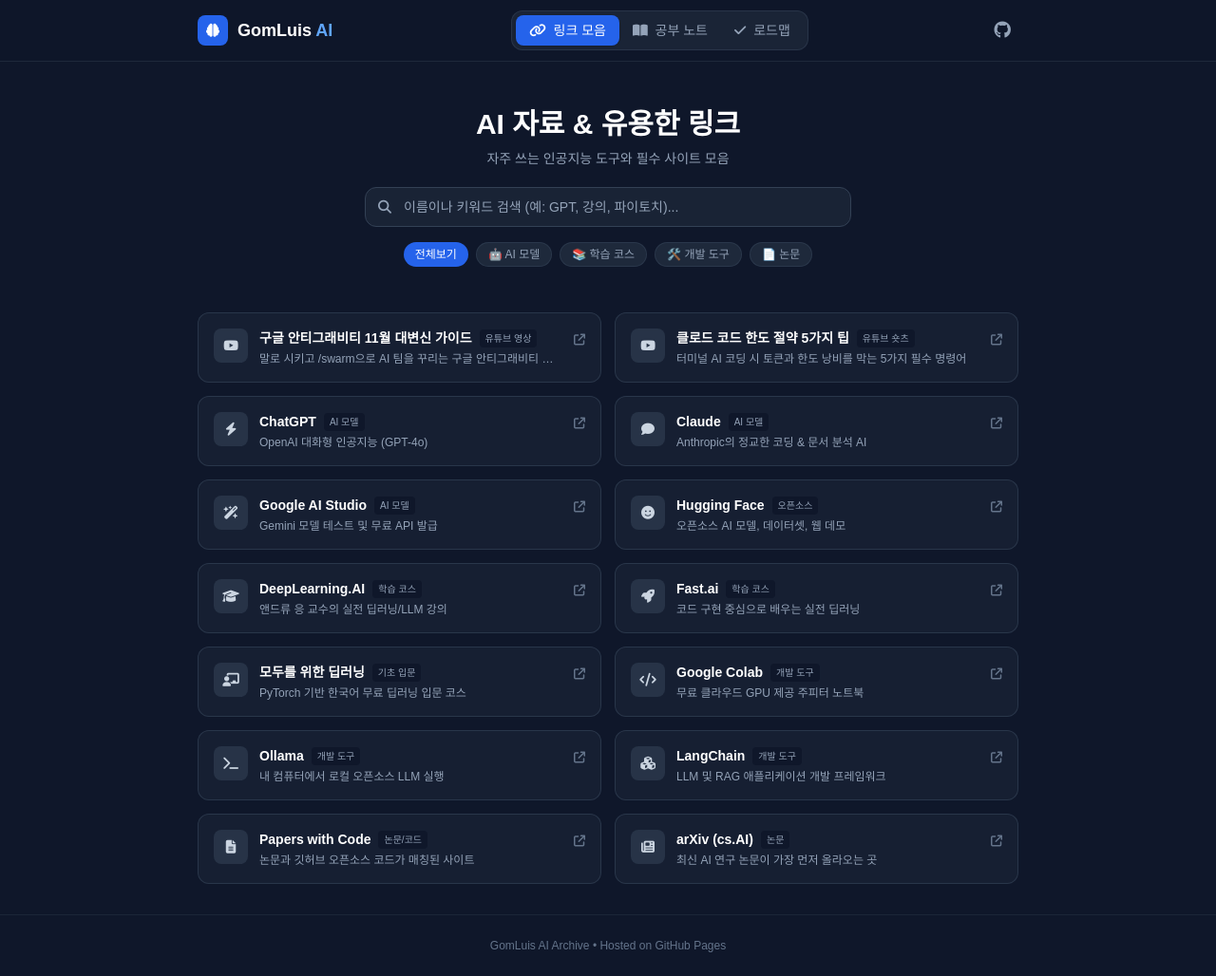
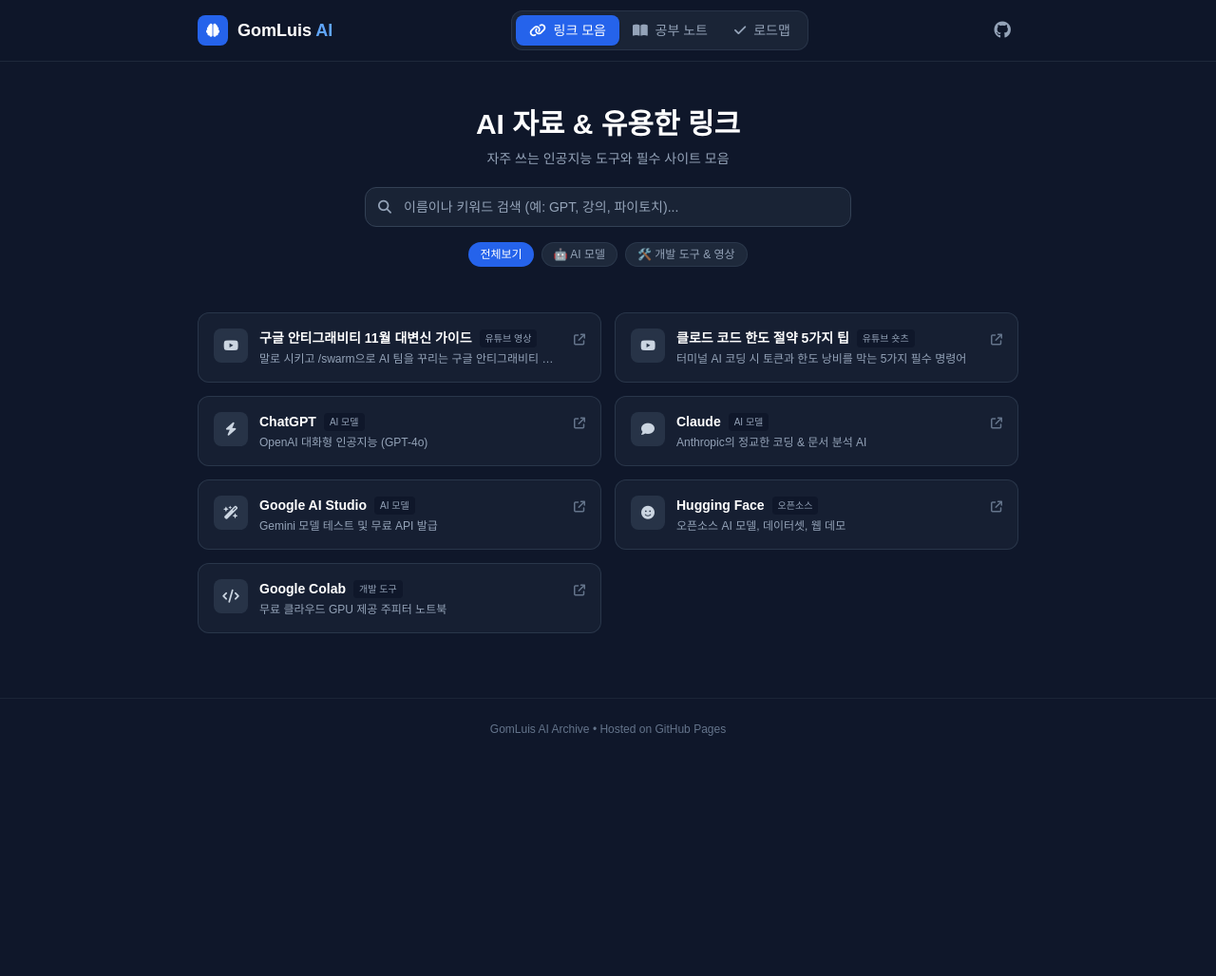
Before and after one commit to gomluis/gomluis.github.io, a plain HTML site: page index.html in a window 1280 px wide. Shown: the whole page at 95% size. After the commit the page ends 800 px from the top, so only its background shows below. Drawn offline with nearby package versions, Linux system fonts and the light colour scheme; a web font is replaced by a local one.

Commit message:
feat: clean up curated links (remove courses, papers, and unused tools)

```diff
--- a/index.html
+++ b/index.html
@@ -236,27 +236,14 @@
       { name: "Google AI Studio", category: "models", catName: "AI 모델", url: "https://aistudio.google.com", desc: "Gemini 모델 테스트 및 무료 API 발급", icon: "fa-wand-magic-sparkles" },
       { name: "Hugging Face", category: "models", catName: "오픈소스", url: "https://huggingface.co", desc: "오픈소스 AI 모델, 데이터셋, 웹 데모", icon: "fa-face-smile" },
 
-      // Courses
-      { name: "DeepLearning.AI", category: "courses", catName: "학습 코스", url: "https://www.deeplearning.ai", desc: "앤드류 응 교수의 실전 딥러닝/LLM 강의", icon: "fa-graduation-cap" },
-      { name: "Fast.ai", category: "courses", catName: "학습 코스", url: "https://course.fast.ai", desc: "코드 구현 중심으로 배우는 실전 딥러닝", icon: "fa-rocket" },
-      { name: "모두를 위한 딥러닝", category: "courses", catName: "기초 입문", url: "https://deeplearningzerotoall.github.io", desc: "PyTorch 기반 한국어 무료 딥러닝 입문 코스", icon: "fa-chalkboard-user" },
-
       // Tools
-      { name: "Google Colab", category: "tools", catName: "개발 도구", url: "https://colab.research.google.com", desc: "무료 클라우드 GPU 제공 주피터 노트북", icon: "fa-code" },
-      { name: "Ollama", category: "tools", catName: "개발 도구", url: "https://ollama.com", desc: "내 컴퓨터에서 로컬 오픈소스 LLM 실행", icon: "fa-terminal" },
-      { name: "LangChain", category: "tools", catName: "개발 도구", url: "https://www.langchain.com", desc: "LLM 및 RAG 애플리케이션 개발 프레임워크", icon: "fa-cubes" },
-
-      // Papers
-      { name: "Papers with Code", category: "papers", catName: "논문/코드", url: "https://paperswithcode.com", desc: "논문과 깃허브 오픈소스 코드가 매칭된 사이트", icon: "fa-file-lines" },
-      { name: "arXiv (cs.AI)", category: "papers", catName: "논문", url: "https://arxiv.org/list/cs.AI/recent", desc: "최신 AI 연구 논문이 가장 먼저 올라오는 곳", icon: "fa-newspaper" }
+      { name: "Google Colab", category: "tools", catName: "개발 도구", url: "https://colab.research.google.com", desc: "무료 클라우드 GPU 제공 주피터 노트북", icon: "fa-code" }
     ];
 
     const categories = [
       { id: "all", label: "전체보기" },
       { id: "models", label: "🤖 AI 모델" },
-      { id: "courses", label: "📚 학습 코스" },
-      { id: "tools", label: "🛠️ 개발 도구" },
-      { id: "papers", label: "📄 논문" }
+      { id: "tools", label: "🛠️ 개발 도구 & 영상" }
     ];
 
     const roadmapItems = [
```
Also changed, not shown: 1 other file.
